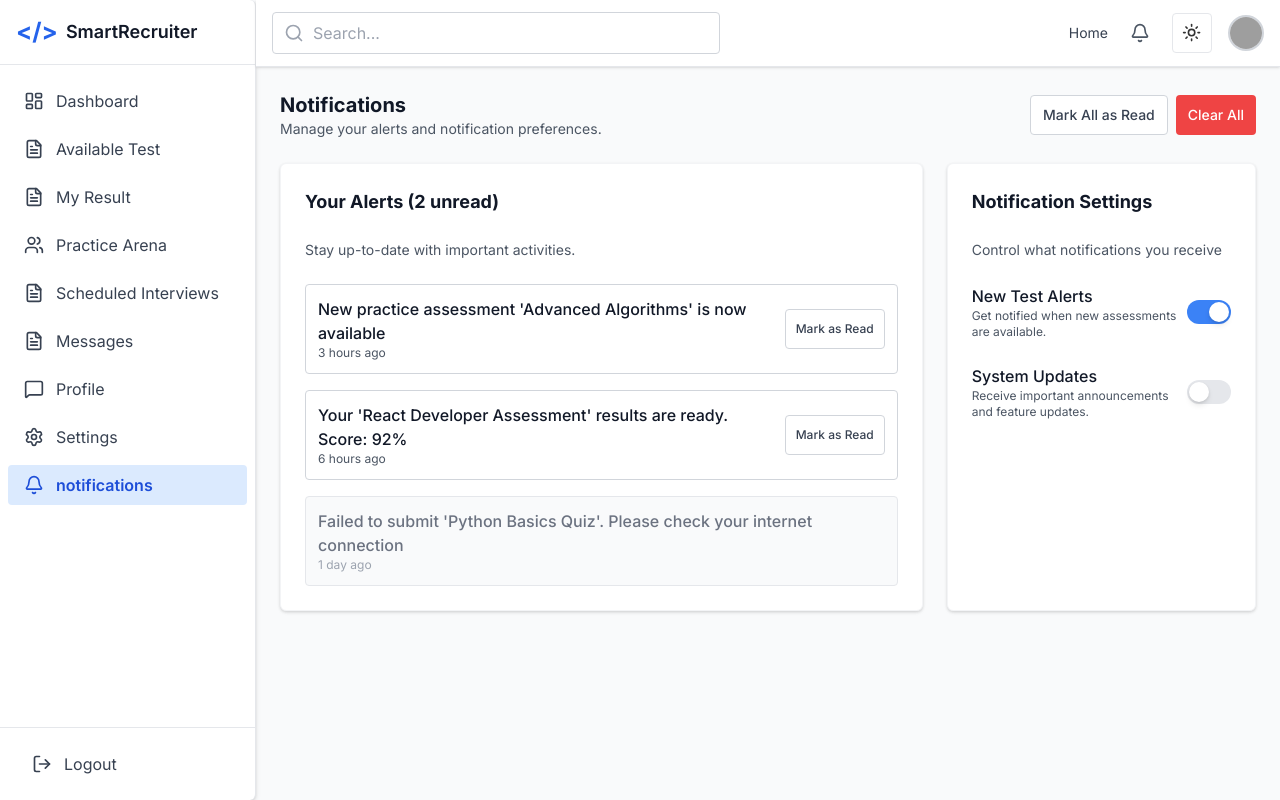
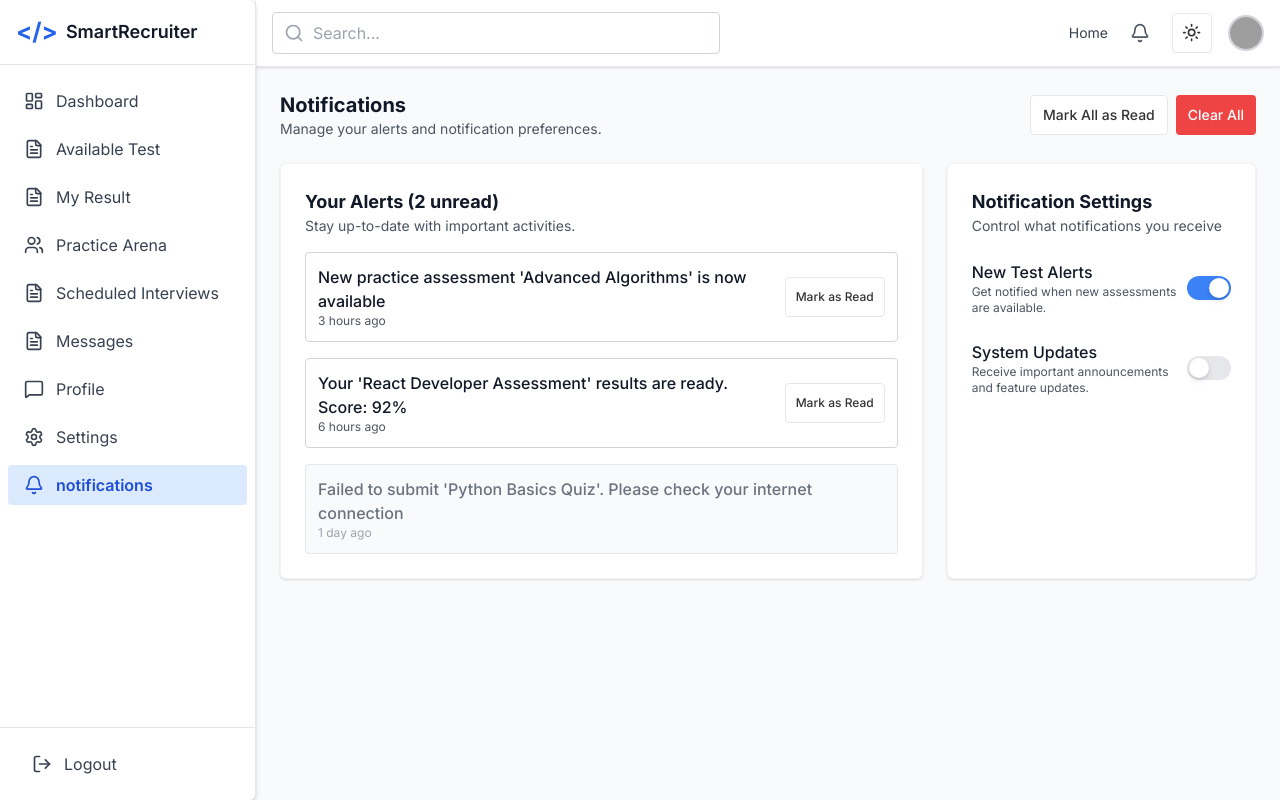
Before and after one commit to awuorochelle75/SmartRecruiter, a React (Vite) app in the folder client/: page /notifications in a window 1280 px wide. Built offline with nearby package versions, Linux system fonts and the light colour scheme; grey boxes are pictures that could not be loaded.

Commit message:
improve the notification UI

```diff
--- a/client/src/pages/Interviewee/IntervieweeNotification.jsx
+++ b/client/src/pages/Interviewee/IntervieweeNotification.jsx
@@ -1,138 +1,157 @@
 import React from "react";
-import { Search, Bell, User } from "lucide-react"; // Icons for NavbarDashboard
-import IntervieweeSidebar from "../../components/IntervieweeSidebar"; // Adjust path if needed
-import NavbarDashboard from "../../components/NavbarDashboard"; // Adjust path if needed
-import { Card, CardContent, CardHeader, CardTitle } from "@/components/ui/card"; // For various sections
-import { Button } from "@/components/ui/button"; // For action buttons
-import { Switch } from "@/components/ui/switch"; // For notification toggles
+import IntervieweeSidebar from "../../components/IntervieweeSidebar";
+import NavbarDashboard from "../../components/NavbarDashboard";
+import { Button } from "@/components/ui/button";
+import { Switch } from "@/components/ui/switch";
 
-// Mock data for notifications
+// Mock notifications
 const notificationsData = [
   {
     id: 1,
     title: "New practice assessment 'Advanced Algorithms' is now available",
     time: "3 hours ago",
     read: false,
-    type: "new_test",
   },
   {
     id: 2,
     title: "Your 'React Developer Assessment' results are ready. Score: 92%",
     time: "6 hours ago",
     read: false,
-    type: "results",
   },
   {
     id: 3,
     title: "Failed to submit 'Python Basics Quiz'. Please check your internet connection",
     time: "1 day ago",
     read: true,
-    type: "error",
   },
 ];
 
 const IntervieweeNotification = () => {
-  // Calculate unread count for the header
-  const unreadCount = notificationsData.filter(notif => !notif.read).length;
+  const unreadCount = notificationsData.filter((notif) => !notif.read).length;
 
   return (
     <div className="flex min-h-screen font-sans bg-gray-50 dark:bg-gray-900">
-      {/* Sidebar: This component provides the left-hand navigation. */}
-      {/* It's imported from '../../components/IntervieweeSidebar'. */}
+      {/* Sticky Sidebar */}
+      <aside className="sticky top-0 h-screen hidden lg:block">
         <IntervieweeSidebar />
+      </aside>
 
-      {/* Main Content: This flexible container holds the NavbarDashboard and the main page content. */}
-      <div className="flex-1 flex flex-col">
-        {/* NavbarDashboard: This component serves as the top bar of the dashboard. */}
-        {/* It's imported from '../../components/NavbarDashboard'. */}
-        <NavbarDashboard/>
+      {/* Main Content */}
+      <main className="flex-1 flex flex-col w-full">
+        <NavbarDashboard />
 
-        {/* Page Content: This is the primary area where dashboard-specific content is rendered. */}
-        <div className="flex-1 p-6 space-y-6">
-          {/* Header Section */}
-          <div className="flex flex-col md:flex-row md:items-center md:justify-between space-y-2 md:space-y-0">
+        <div className="flex-1 p-4 md:p-6 space-y-6">
+          {/* Page Header */}
+          <div className="flex flex-col md:flex-row md:items-center md:justify-between gap-2">
             <div>
-              <h2 className="text-xl font-bold text-gray-900 dark:text-white"> {/* Reduced from text-2xl to text-xl */}
-                Notifications
-              </h2>
-              <p className="text-sm text-gray-600 dark:text-gray-400"> {/* Reduced from default to text-sm */}
+              <h2 className="text-xl font-bold text-gray-900 dark:text-white">Notifications</h2>
+              <p className="text-sm text-gray-600 dark:text-gray-400">
                 Manage your alerts and notification preferences.
               </p>
             </div>
-            <div className="flex space-x-2">
-              <Button variant="outline" className="border-gray-300 text-gray-700 hover:bg-gray-100 dark:border-gray-700 dark:text-gray-300 dark:hover:bg-gray-800 rounded-md px-3 py-1.5 text-sm"> {/* Reduced px/py, kept text-sm */}
+            <div className="flex gap-2">
+              <Button variant="outline" className="text-sm px-3 py-1.5">
                 Mark All as Read
               </Button>
-              <Button variant="destructive" className="bg-red-500 hover:bg-red-600 text-white rounded-md px-3 py-1.5 text-sm"> {/* Reduced px/py, kept text-sm */}
+              <Button variant="destructive" className="text-sm px-3 py-1.5">
                 Clear All
               </Button>
             </div>
           </div>
 
-          {/* Main Content Area: Two columns for Alerts and Notification Settings */}
+          {/* Notification Content */}
           <div className="grid grid-cols-1 lg:grid-cols-3 gap-6">
-            {/* Left Column: Your Alerts - NOW POPULATED */}
-            <div className="lg:col-span-2 bg-white dark:bg-gray-800 shadow-md rounded-lg p-6 space-y-6 border border-gray-100 dark:border-gray-700">
-              <h3 className="text-lg font-bold text-gray-900 dark:text-white">Your Alerts ({unreadCount} unread)</h3> {/* Reduced from text-xl to text-lg */}
-              <p className="text-sm text-gray-600 dark:text-gray-400">Stay up-to-date with important activities.</p> {/* Reduced from default to text-sm */}
-              <div className="space-y-4">
+            {/* Alerts */}
+            <section className="lg:col-span-2 bg-white dark:bg-gray-800 shadow rounded-lg p-6 border border-gray-100 dark:border-gray-700 space-y-4">
+              <div>
+                <h3 className="text-lg font-bold text-gray-900 dark:text-white">
+                  Your Alerts ({unreadCount} unread)
+                </h3>
+                <p className="text-sm text-gray-600 dark:text-gray-400">
+                  Stay up-to-date with important activities.
+                </p>
+              </div>
               {notificationsData.map((notification) => (
                 <div
                   key={notification.id}
-                    className={`flex justify-between items-center p-3 rounded-md border ${ /* Reduced padding */
+                  className={`flex justify-between items-center p-3 rounded-md border ${
                     notification.read
                       ? "bg-gray-50 dark:bg-gray-700 border-gray-200 dark:border-gray-600"
                       : "bg-white dark:bg-gray-900 border-gray-300 dark:border-gray-600"
                   }`}
                 >
                   <div>
-                      <p className={`font-medium text-base ${notification.read ? "text-gray-500 dark:text-gray-400" : "text-gray-900 dark:text-white"}`}> {/* Reduced from default to text-base */}
+                    <p
+                      className={`font-medium text-base ${
+                        notification.read
+                          ? "text-gray-500 dark:text-gray-400"
+                          : "text-gray-900 dark:text-white"
+                      }`}
+                    >
                       {notification.title}
                     </p>
-                      <p className={`text-xs ${notification.read ? "text-gray-400 dark:text-gray-500" : "text-gray-600 dark:text-gray-400"}`}> {/* Reduced from text-sm to text-xs */}
+                    <p
+                      className={`text-xs ${
+                        notification.read
+                          ? "text-gray-400 dark:text-gray-500"
+                          : "text-gray-600 dark:text-gray-400"
+                      }`}
+                    >
                       {notification.time}
                     </p>
                   </div>
                   {!notification.read && (
-                      <Button variant="outline" className="ml-4 border-gray-300 text-gray-700 hover:bg-gray-100 dark:border-gray-700 dark:text-gray-300 dark:hover:bg-gray-800 rounded-md px-2.5 py-1 text-xs"> {/* Reduced px/py, text-xs */}
+                    <Button
+                      variant="outline"
+                      className="ml-4 text-xs px-2.5 py-1"
+                    >
                       Mark as Read
                     </Button>
                   )}
                 </div>
               ))}
-              </div>
+            </section>
+
+            {/* Notification Settings */}
+            <aside className="bg-white dark:bg-gray-800 shadow rounded-lg p-6 border border-gray-100 dark:border-gray-700 space-y-6">
+              <div>
+                <h3 className="text-lg font-bold text-gray-900 dark:text-white">
+                  Notification Settings
+                </h3>
+                <p className="text-sm text-gray-600 dark:text-gray-400">
+                  Control what notifications you receive
+                </p>
               </div>
 
-            {/* Right Column: Notification Settings - NOW POPULATED */}
-            <div className="lg:col-span-1 bg-white dark:bg-gray-800 shadow-md rounded-lg p-6 space-y-6 border border-gray-100 dark:border-gray-700">
-              <h3 className="text-lg font-bold text-gray-900 dark:text-white">Notification Settings</h3> {/* Reduced from text-xl to text-lg */}
-              <p className="text-sm text-gray-600 dark:text-gray-400">Control what notifications you receive</p> {/* Reduced from default to text-sm */}
+              {/* Toggle Items */}
               <div className="space-y-6">
-                {/* New Test Alerts */}
                 <div className="flex items-center justify-between">
                   <div>
-                    <p className="font-medium text-base text-gray-900 dark:text-white">New Test Alerts</p> {/* Reduced from default to text-base */}
-                    <p className="text-xs text-gray-600 dark:text-gray-400"> {/* Reduced from text-sm to text-xs */}
+                    <p className="font-medium text-base text-gray-900 dark:text-white">
+                      New Test Alerts
+                    </p>
+                    <p className="text-xs text-gray-600 dark:text-gray-400">
                       Get notified when new assessments are available.
                     </p>
                   </div>
-                  <Switch defaultChecked={true} className="data-[state=checked]:bg-blue-500 data-[state=unchecked]:bg-gray-200 dark:data-[state=checked]:bg-blue-600 dark:data-[state=unchecked]:bg-gray-600" />
+                  <Switch defaultChecked />
                 </div>
-                {/* System Updates */}
                 <div className="flex items-center justify-between">
                   <div>
-                    <p className="font-medium text-base text-gray-900 dark:text-white">System Updates</p> {/* Reduced from default to text-base */}
-                    <p className="text-xs text-gray-600 dark:text-gray-400"> {/* Reduced from text-sm to text-xs */}
+                    <p className="font-medium text-base text-gray-900 dark:text-white">
+                      System Updates
+                    </p>
+                    <p className="text-xs text-gray-600 dark:text-gray-400">
                       Receive important announcements and feature updates.
                     </p>
                   </div>
-                  <Switch defaultChecked={false} className="data-[state=checked]:bg-blue-500 data-[state=unchecked]:bg-gray-200 dark:data-[state=checked]:bg-blue-600 dark:data-[state=unchecked]:bg-gray-600" />
+                  <Switch />
                 </div>
               </div>
+            </aside>
           </div>
         </div>
-        </div>
-      </div>
+      </main>
     </div>
   );
 };
```
Lines whose indentation alone changed are shown as unchanged.
